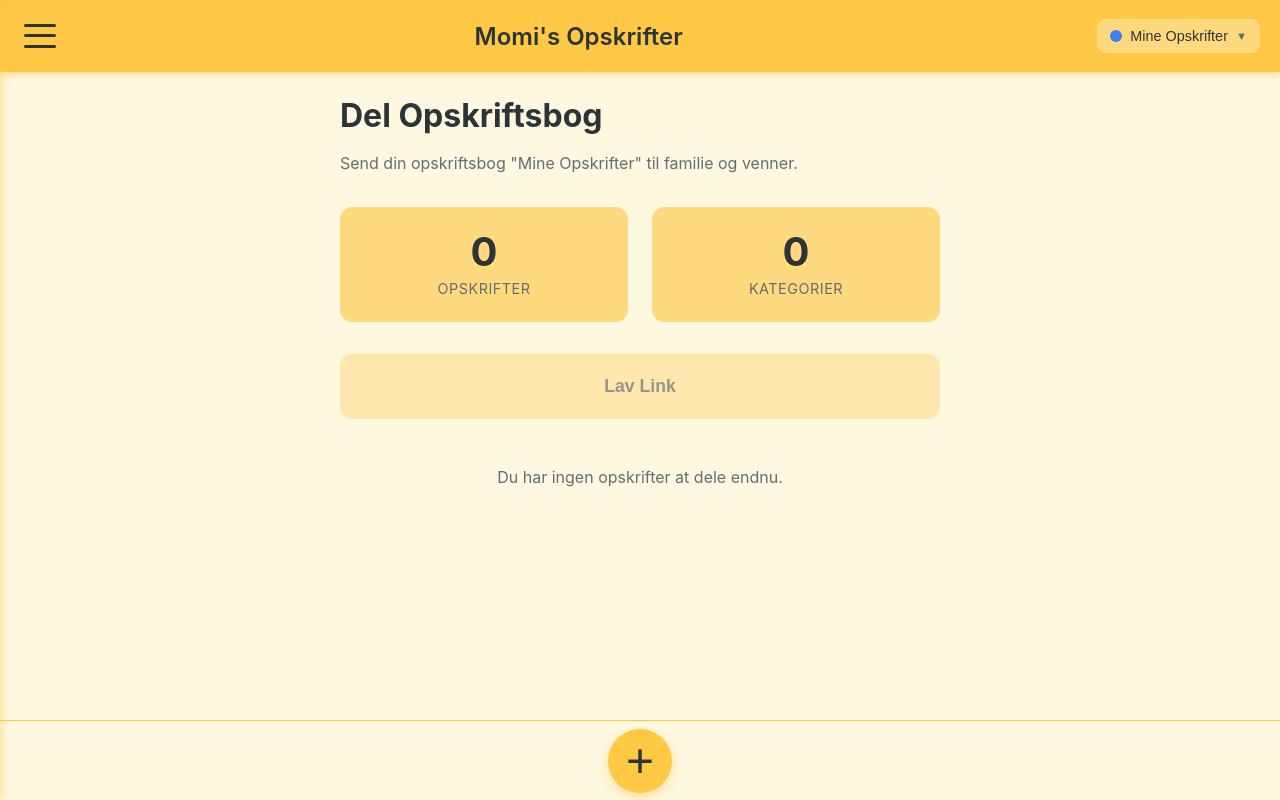
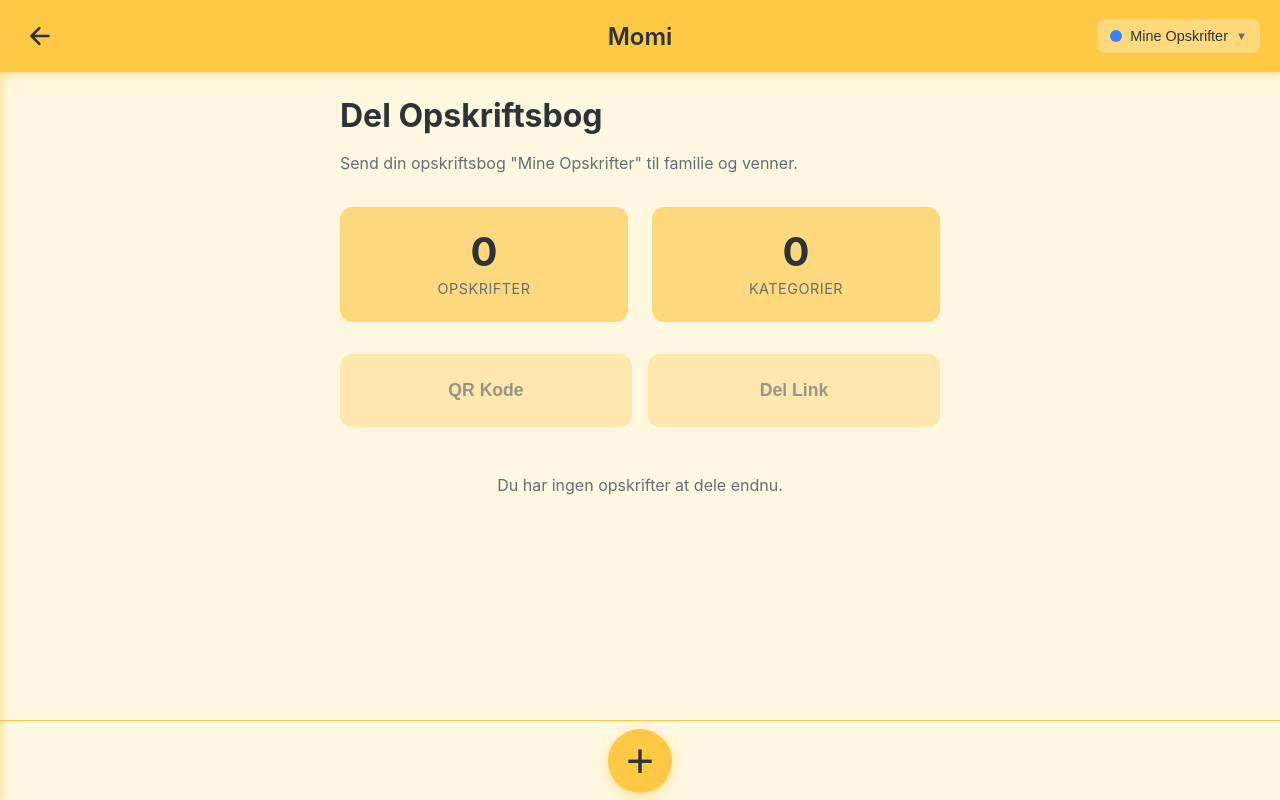
Before and after one commit to AlsoSimple/MomiOpskrift, a React (Vite) app in the folder Momi/: page /del in a window 1280 px wide. Built offline with nearby package versions, Linux system fonts and the light colour scheme.

Commit message:
Add QR code and link sharing options, edit/delete recipes, improve UI consistency

```diff
--- a/Momi/package.json
+++ b/Momi/package.json
@@ -11,6 +11,7 @@
   },
   "dependencies": {
     "lz-string": "^1.5.0",
+    "qrcode.react": "^4.2.0",
     "react": "^19.2.0",
     "react-dom": "^19.2.0",
     "react-icons": "^5.5.0",
--- a/Momi/src/App.tsx
+++ b/Momi/src/App.tsx
@@ -24,6 +24,7 @@ function App() {
                 <Route path="kategorier" element={<Kategorier />} />
                 <Route path="kategorier/:category" element={<CategoryDetail />} />
                 <Route path="opret" element={<Create />} />
+                <Route path="opret/:id" element={<Create />} />
                 <Route path="del" element={<Share />} />
               </Route>
               <Route path="importer/:shareId" element={<Import />} />
--- a/Momi/src/components/BookSwitcher/BookSwitcher.tsx
+++ b/Momi/src/components/BookSwitcher/BookSwitcher.tsx
@@ -2,6 +2,7 @@ import { useState } from 'react';
 import { useRecipeBooks } from '../../context/RecipeBooksContext';
 import styles from './BookSwitcher.module.scss';
 
+// Book switcher component
 export default function BookSwitcher() {
   const { books, activeBookId, activeBook, setActiveBookId, addBook, deleteBook } = useRecipeBooks();
   const [isOpen, setIsOpen] = useState(false);
--- a/Momi/src/components/Header/Header.module.scss
+++ b/Momi/src/components/Header/Header.module.scss
@@ -13,13 +13,14 @@
 .burgerButton {
   display: flex;
   flex-direction: column;
-  justify-content: space-around;
+  justify-content: center;
+  gap: 0.375rem;
   width: 2.5rem;
   height: 2.5rem;
   background: transparent;
   border: none;
   cursor: pointer;
-  padding: 0.25rem;
+  padding: 0;
   z-index: 101;
 
   &:active {
@@ -48,18 +49,23 @@
 .burgerLine {
   width: 100%;
   height: 3px;
+  min-height: 3px;
+  max-height: 3px;
   background-color: var(--text-on-dark);
   border-radius: 2px;
   transition: all 0.3s ease;
+  display: block;
 }
 
 .title {
-  flex: 1;
-  text-align: center;
+  position: absolute;
+  left: 50%;
+  transform: translateX(-50%);
   margin: 0;
   font-size: 1.5rem;
   font-weight: 600;
   color: var(--text-on-dark);
+  pointer-events: none;
 
   @media (max-width: 360px) {
     font-size: 1.25rem;
--- a/Momi/src/components/Header/Header.tsx
+++ b/Momi/src/components/Header/Header.tsx
@@ -10,6 +10,8 @@ export default function Header() {
   const location = useLocation();
   const navigate = useNavigate();
   const isCreatePage = location.pathname === '/opret';
+  const isSharePage = location.pathname === '/del';
+  const showBackButton = isCreatePage || isSharePage || location.pathname.startsWith('/opret/');
 
   const toggleMenu = () => {
     setIsMenuOpen(!isMenuOpen);
@@ -26,7 +28,7 @@ export default function Header() {
   return (
     <>
       <header className={styles.header}>
-        {isCreatePage ? (
+        {showBackButton ? (
           <button
             className={styles.backButton}
             onClick={handleBack}
@@ -46,7 +48,7 @@ export default function Header() {
           </button>
         )}
 
-        <h1 className={styles.title}>Momi's Opskrifter</h1>
+        <h1 className={styles.title}>Momi</h1>
 
         <BookSwitcher />
       </header>
--- a/Momi/src/context/RecipesContext.tsx
+++ b/Momi/src/context/RecipesContext.tsx
@@ -14,13 +14,14 @@ interface RecipesContextType {
   recipes: Recipe[];
   setRecipes: (value: Recipe[] | ((val: Recipe[]) => Recipe[])) => void;
   addRecipe: (recipe: Omit<Recipe, 'id' | 'createdAt'>) => void;
+  updateRecipe: (id: string, updates: Partial<Recipe>) => void;
   deleteRecipe: (id: string) => void;
 }
 
 const RecipesContext = createContext<RecipesContextType | undefined>(undefined);
 
 export function RecipesProvider({ children }: { children: ReactNode }) {
-  const { activeBook, activeBookId, updateBook, addRecipeToBook, deleteRecipeFromBook } = useRecipeBooks();
+  const { activeBook, activeBookId, updateBook, addRecipeToBook, updateRecipeInBook, deleteRecipeFromBook } = useRecipeBooks();
 
   const recipes = activeBook?.recipes || [];
 
@@ -35,12 +36,16 @@ export function RecipesProvider({ children }: { children: ReactNode }) {
     addRecipeToBook(activeBookId, recipe);
   };
 
+  const updateRecipe = (id: string, updates: Partial<Recipe>) => {
+    updateRecipeInBook(activeBookId, id, updates);
+  };
+
   const deleteRecipe = (id: string) => {
     deleteRecipeFromBook(activeBookId, id);
   };
 
   return (
-    <RecipesContext.Provider value={{ recipes, setRecipes, addRecipe, deleteRecipe }}>
+    <RecipesContext.Provider value={{ recipes, setRecipes, addRecipe, updateRecipe, deleteRecipe }}>
       {children}
     </RecipesContext.Provider>
   );
--- a/Momi/src/pages/Create/Create.tsx
+++ b/Momi/src/pages/Create/Create.tsx
@@ -1,17 +1,32 @@
-import { useState } from 'react';
-import { useNavigate } from 'react-router-dom';
+import { useState, useEffect } from 'react';
+import { useNavigate, useParams } from 'react-router-dom';
 import { useCategories } from '../../context/CategoriesContext';
 import { useRecipes } from '../../context/RecipesContext';
 import styles from './Create.module.scss';
 
 export default function Create() {
+  const { id } = useParams<{ id: string }>();
   const [titel, setTitel] = useState('');
   const [link, setLink] = useState('');
   const [kategori, setKategori] = useState('');
   const [selectedOption, setSelectedOption] = useState('');
   const { categories, addCategory } = useCategories();
-  const { addRecipe } = useRecipes();
+  const { recipes, addRecipe, updateRecipe } = useRecipes();
   const navigate = useNavigate();
+
+  const isEditing = !!id;
+
+  // Load recipe data when editing
+  useEffect(() => {
+    if (isEditing) {
+      const recipe = recipes.find(r => r.id === id);
+      if (recipe) {
+        setTitel(recipe.titel);
+        setLink(recipe.link);
+        setSelectedOption(recipe.kategori);
+      }
+    }
+  }, [id, isEditing, recipes]);
 
   // Add new category when user types in "Ny kategori" field and presses Enter or loses focus
   const handleAddCategory = () => {
@@ -31,18 +46,26 @@ export default function Create() {
   const handleSubmit = (e: React.FormEvent) => {
     e.preventDefault();
     if (titel.trim() && link.trim() && selectedOption) {
-      addRecipe({
-        titel: titel.trim(),
-        link: link.trim(),
-        kategori: selectedOption,
-      });
+      if (isEditing && id) {
+        updateRecipe(id, {
+          titel: titel.trim(),
+          link: link.trim(),
+          kategori: selectedOption,
+        });
+      } else {
+        addRecipe({
+          titel: titel.trim(),
+          link: link.trim(),
+          kategori: selectedOption,
+        });
+      }
       navigate('/');
     }
   };
 
   return (
     <div className={styles.container}>
-      <h1>Opret Opskrift</h1>
+      <h1>{isEditing ? 'Rediger Opskrift' : 'Opret Opskrift'}</h1>
 
       <form className={styles.form} onSubmit={handleSubmit}>
         <div className={styles.formGroup}>
@@ -99,7 +122,7 @@ export default function Create() {
         </div>
 
         <button type="submit" className={styles.submitButton}>
-          Gem Opskrift
+          {isEditing ? 'Gem Ændringer' : 'Gem Opskrift'}
         </button>
       </form>
     </div>
--- a/Momi/src/pages/Opskrifter/Opskrifter.tsx
+++ b/Momi/src/pages/Opskrifter/Opskrifter.tsx
@@ -1,8 +1,11 @@
+import { useNavigate } from 'react-router-dom';
+import { IoPencil, IoTrash } from 'react-icons/io5';
 import { useRecipes } from '../../context/RecipesContext';
 import styles from './Opskrifter.module.scss';
 
 export default function Opskrifter() {
-  const { recipes } = useRecipes();
+  const { recipes, deleteRecipe } = useRecipes();
+  const navigate = useNavigate();
 
   const sortedRecipes = [...recipes].sort((a, b) =>
     a.titel.toLowerCase().localeCompare(b.titel.toLowerCase())
@@ -21,6 +24,20 @@ export default function Opskrifter() {
   // Get sorted letters
   const letters = Object.keys(groupedRecipes).sort();
 
+  const handleDelete = (id: string, titel: string, e: React.MouseEvent) => {
+    e.preventDefault();
+    e.stopPropagation();
+    if (confirm(`Slet "${titel}"?`)) {
+      deleteRecipe(id);
+    }
+  };
+
+  const handleEdit = (id: string, e: React.MouseEvent) => {
+    e.preventDefault();
+    e.stopPropagation();
+    navigate(`/opret/${id}`);
+  };
+
   return (
     <div className={styles.container}>
       <h1>Opskrifter</h1>
@@ -33,16 +50,35 @@ export default function Opskrifter() {
             <div key={letter} className={styles.letterGroup}>
               <div className={styles.letterHeader}>{letter}</div>
               {groupedRecipes[letter].map((recipe) => (
+                <div key={recipe.id} className={styles.recipeCard}>
+                  <div className={styles.recipeInfo}>
                     <a
-                  key={recipe.id}
                       href={recipe.link}
                       target="_blank"
                       rel="noopener noreferrer"
-                  className={styles.recipeCard}
+                      className={styles.recipeLink}
                     >
                       <h2>{recipe.titel}</h2>
                       <span className={styles.category}>{recipe.kategori}</span>
                     </a>
+                  </div>
+                  <div className={styles.recipeActions}>
+                    <button
+                      className={styles.editButton}
+                      onClick={(e) => handleEdit(recipe.id, e)}
+                      aria-label="Rediger opskrift"
+                    >
+                      <IoPencil />
+                    </button>
+                    <button
+                      className={styles.deleteButton}
+                      onClick={(e) => handleDelete(recipe.id, recipe.titel, e)}
+                      aria-label="Slet opskrift"
+                    >
+                      <IoTrash />
+                    </button>
+                  </div>
+                </div>
               ))}
             </div>
           ))}
--- a/Momi/src/pages/Share/Share.module.scss
+++ b/Momi/src/pages/Share/Share.module.scss
@@ -48,9 +48,15 @@
   letter-spacing: 0.5px;
 }
 
-.generateButton {
-  width: 100%;
-  padding: 1.25rem 2rem;
+.buttonGroup {
+  display: flex;
+  gap: 1rem;
+  margin-bottom: 1rem;
+}
+
+.methodButton {
+  flex: 1;
+  padding: 1.5rem 2rem;
   font-size: 1.1rem;
   font-weight: 600;
   background-color: var(--bg-secondary);
@@ -79,12 +85,35 @@
   margin-top: 2rem;
 }
 
+.qrSection {
+  margin-top: 2rem;
+  display: flex;
+  flex-direction: column;
+  align-items: center;
+}
+
+.qrBox {
+  padding: 2rem;
+  background-color: white;
+  border-radius: 16px;
+  box-shadow: 0 4px 12px rgba(0, 0, 0, 0.1);
+  margin-bottom: 1.5rem;
+
+  svg {
+    display: block;
+  }
+}
+
 .success {
   color: #22c55e;
   font-size: 1.1rem;
   font-weight: 600;
   margin-bottom: 1rem;
   text-align: center;
+  display: flex;
+  align-items: center;
+  justify-content: center;
+  gap: 0.5rem;
 }
 
 .linkBox {
@@ -120,6 +149,9 @@
   cursor: pointer;
   white-space: nowrap;
   transition: all 0.2s ease;
+  display: flex;
+  align-items: center;
+  gap: 0.375rem;
 
   &:hover {
     border-color: var(--border-medium);
@@ -144,3 +176,25 @@
   padding: 2rem;
   font-size: 1rem;
 }
+
+.backButton {
+  margin-top: 1.5rem;
+  padding: 0.875rem 2rem;
+  font-size: 1rem;
+  font-weight: 600;
+  background-color: transparent;
+  color: var(--text-secondary);
+  border: 1px solid var(--border-light);
+  border-radius: 8px;
+  cursor: pointer;
+  transition: all 0.2s ease;
+
+  &:hover {
+    background-color: var(--bg-secondary);
+    border-color: var(--border-medium);
+  }
+
+  &:active {
+    transform: scale(0.98);
+  }
+}
--- a/Momi/src/pages/Share/Share.tsx
+++ b/Momi/src/pages/Share/Share.tsx
@@ -1,18 +1,22 @@
 import { useState } from 'react';
+import { IoCheckmark } from 'react-icons/io5';
 import { useRecipeBooks } from '../../context/RecipeBooksContext';
+import { QRCodeSVG } from 'qrcode.react';
 import LZString from 'lz-string';
 import styles from './Share.module.scss';
 
 export default function Share() {
   const { activeBook } = useRecipeBooks();
   const [shareLink, setShareLink] = useState('');
+  const [shareMethod, setShareMethod] = useState<'qr' | 'link' | null>(null);
   const [isGenerating, setIsGenerating] = useState(false);
   const [copied, setCopied] = useState(false);
 
-  const generateShareLink = () => {
+  const generateShareLink = (method: 'qr' | 'link') => {
     if (!activeBook) return;
 
     setIsGenerating(true);
+    setShareMethod(method);
     try {
       const data = {
         name: activeBook.name,
@@ -69,16 +73,41 @@ export default function Share() {
       </div>
 
       {!shareLink ? (
-        <button
-          className={styles.generateButton}
-          onClick={generateShareLink}
-          disabled={isGenerating || activeBook.recipes.length === 0}
-        >
-          {isGenerating ? 'Laver link...' : 'Lav Link'}
-        </button>
+        <div className={styles.buttonGroup}>
+          <button
+            className={styles.methodButton}
+            onClick={() => generateShareLink('qr')}
+            disabled={isGenerating || activeBook.recipes.length === 0}
+          >
+            {isGenerating && shareMethod === 'qr' ? 'Laver QR...' : 'QR Kode'}
+          </button>
+          <button
+            className={styles.methodButton}
+            onClick={() => generateShareLink('link')}
+            disabled={isGenerating || activeBook.recipes.length === 0}
+          >
+            {isGenerating && shareMethod === 'link' ? 'Laver link...' : 'Del Link'}
+          </button>
+        </div>
+      ) : shareMethod === 'qr' ? (
+        <div className={styles.qrSection}>
+          <p className={styles.success}><IoCheckmark /> Klar!</p>
+          <div className={styles.qrBox}>
+            <QRCodeSVG value={shareLink} size={256} level="M" />
+          </div>
+          <p className={styles.hint}>
+            Scan QR-koden med telefonen
+          </p>
+          <button
+            className={styles.backButton}
+            onClick={() => { setShareLink(''); setShareMethod(null); }}
+          >
+            Tilbage
+          </button>
+        </div>
       ) : (
         <div className={styles.linkSection}>
-          <p className={styles.success}>✓ Klar!</p>
+          <p className={styles.success}><IoCheckmark /> Klar!</p>
           <div className={styles.linkBox}>
             <input
               type="text"
@@ -90,12 +119,18 @@ export default function Share() {
               className={styles.copyButton}
               onClick={copyToClipboard}
             >
-              {copied ? '✓ Kopieret' : 'Kopiér'}
+              {copied ? <><IoCheckmark /> Kopieret</> : 'Kopiér'}
             </button>
           </div>
           <p className={styles.hint}>
             Send linket via SMS, WhatsApp eller e-mail
           </p>
+          <button
+            className={styles.backButton}
+            onClick={() => { setShareLink(''); setShareMethod(null); }}
+          >
+            Tilbage
+          </button>
         </div>
       )}
 
```
Also changed, not shown: Momi/src/context/RecipeBooksContext.tsx (+16 -0 lines), Momi/src/pages/Opskrifter/Opskrifter.module.scss (+60 -10 lines), 1 other file (tests, documents, lock files or other folders). Lines whose indentation alone changed are shown as unchanged.
